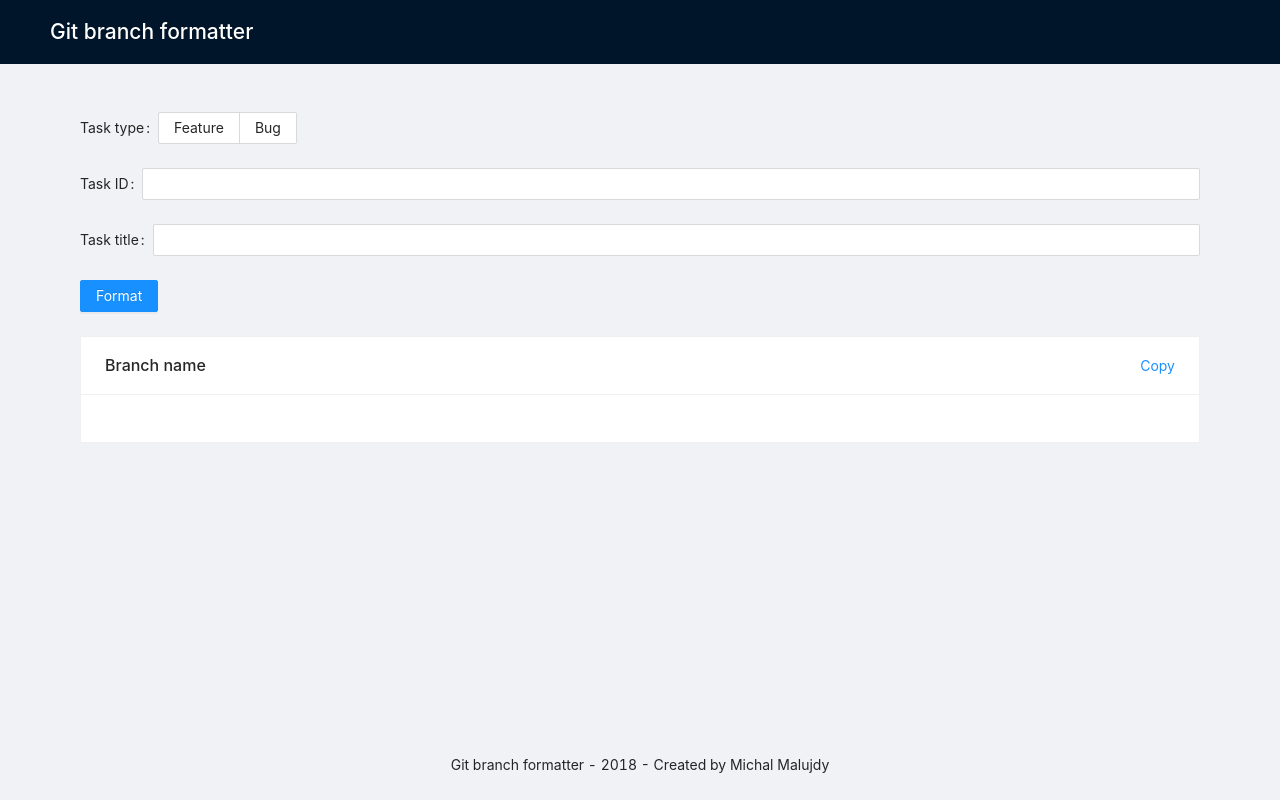
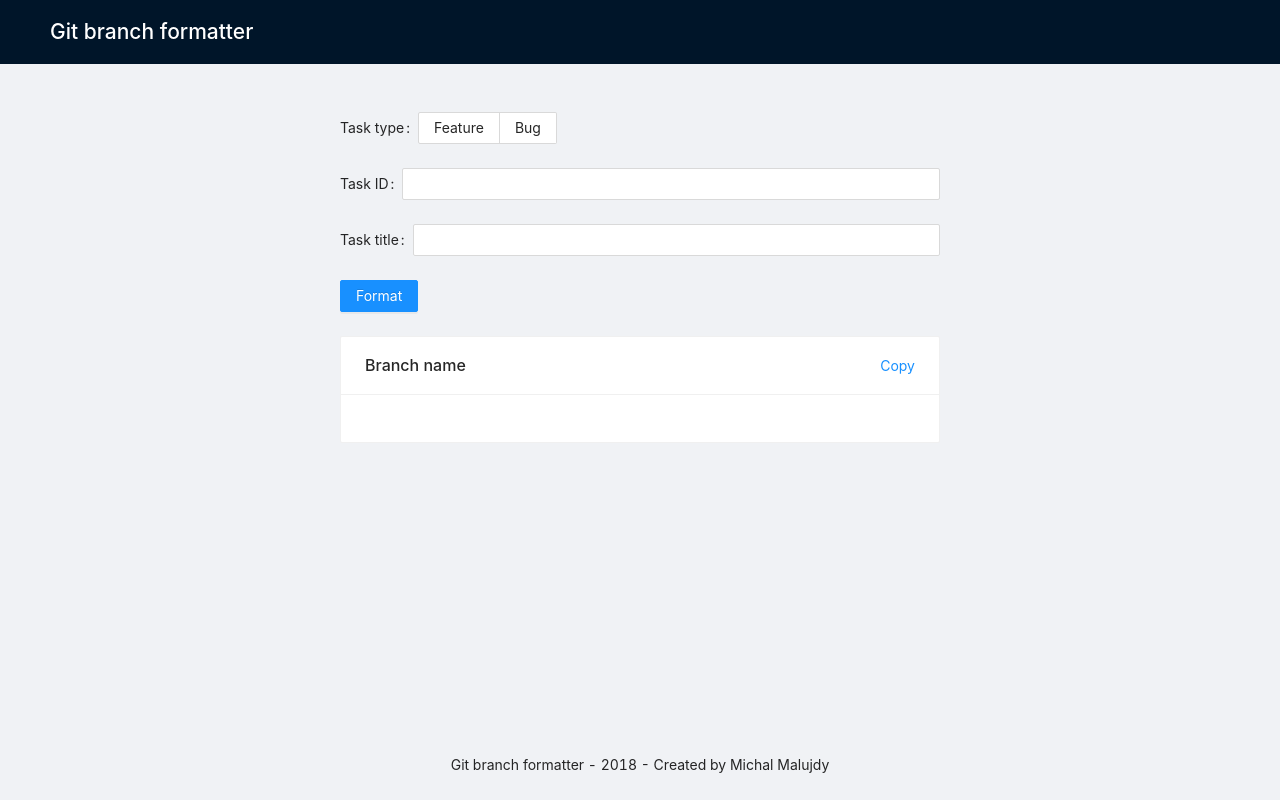
Before and after one commit to michalMalujdy/_React_GitBranchFormatter, a React (Create React App) app: page / in a window 1280 px wide. Built offline with nearby package versions, Linux system fonts and the light colour scheme.

Commit message:
Form responsiveness

```diff
--- a/src/components/Formatter/Formatter.scss
+++ b/src/components/Formatter/Formatter.scss
@@ -3,6 +3,10 @@
   justify-content: center;
 
   &_form {
-    width: 100%;
+    width: 600px;
+
+    @media(max-width: 600px) {
+      width: 100%;
+    }
   }
 }
```
